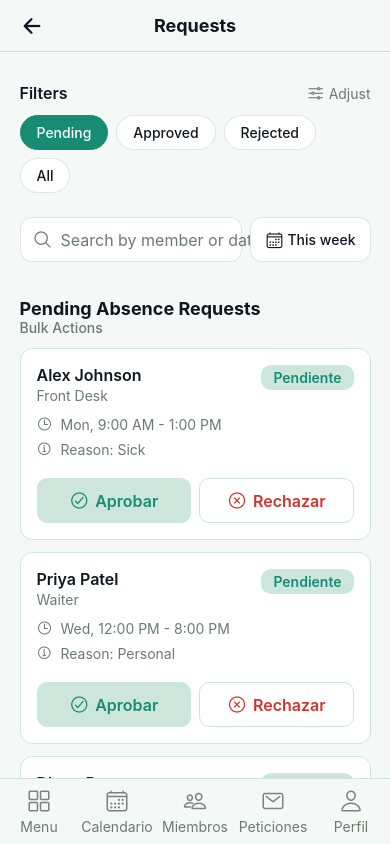
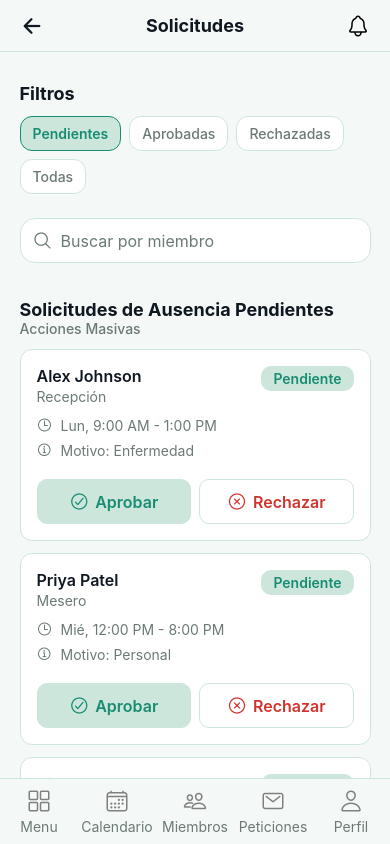
Before and after one commit to JosueUribeUgalde/Proyecto_Final_Apps_Moviles, a React Native app in the folder ProyectFinal/: screen /RequestScreen in a window 390 px wide. Built offline with nearby package versions, Linux system fonts and the light colour scheme; what react-native-calendars would draw is missing.

Commit message:
feat: implementar pantalla de solicitudes con filtrado y modal de decisiones

```diff
--- a/ProyectFinal/src/screens/admin/RequestScreen.js
+++ b/ProyectFinal/src/screens/admin/RequestScreen.js
@@ -1,6 +1,6 @@
 // 1. Paquetes core de React/React Native
 import { useState } from 'react';
-import { Text, View, ScrollView, TextInput, Pressable } from "react-native";
+import { Text, View, ScrollView, TextInput, Pressable, Modal, FlatList, StatusBar } from "react-native";
 
 // 2. Bibliotecas de terceros
 import { SafeAreaView } from "react-native-safe-area-context";
@@ -19,70 +19,142 @@ export default function RequestScreen({ navigation }) {
   const [showBanner, setShowBanner] = useState(false);
   const [bannerMessage, setBannerMessage] = useState('');
   const [bannerType, setBannerType] = useState('success');
-  const [selectedFilter, setSelectedFilter] = useState('Pending');
+  const [selectedFilter, setSelectedFilter] = useState('Pendientes');
   const [searchQuery, setSearchQuery] = useState('');
   const [showThisWeek, setShowThisWeek] = useState(false);
+  const [showDecisionsModal, setShowDecisionsModal] = useState(false);
 
-  // Mock data - Pending Absence Requests
+  // Mock data - Solicitudes de Ausencia Pendientes
   const pendingRequests = [
     {
       id: 1,
       name: 'Alex Johnson',
-      position: 'Front Desk',
-      date: 'Mon, 9:00 AM - 1:00 PM',
-      reason: 'Reason: Sick',
+      position: 'Recepción',
+      date: 'Lun, 9:00 AM - 1:00 PM',
+      reason: 'Motivo: Enfermedad',
     },
     {
       id: 2,
       name: 'Priya Patel',
-      position: 'Waiter',
-      date: 'Wed, 12:00 PM - 8:00 PM',
-      reason: 'Reason: Personal',
+      position: 'Mesero',
+      date: 'Mié, 12:00 PM - 8:00 PM',
+      reason: 'Motivo: Personal',
     },
     {
       id: 3,
       name: 'Diego Ramos',
-      position: 'Host / Hos',
-      date: 'Fri, 10:00 AM - 6:00 PM',
-      reason: 'Reason: Vacation',
+      position: 'Anfitrión',
+      date: 'Vie, 10:00 AM - 6:00 PM',
+      reason: 'Motivo: Vacaciones',
     },
   ];
 
-  // Mock data - Recent Decisions
+  // Mock data - Decisiones Recientes
   const recentDecisions = [
     {
       id: 1,
-      status: 'Approved',
+      status: 'Aprobada',
+      name: 'Alex Johnson',
       role: 'Barr Lee',
-      date: 'Today 8:10 AM',
+      date: 'Hoy 8:10 AM',
+      reason: 'Permiso médico',
     },
     {
       id: 2,
-      status: 'Rejected',
+      status: 'Rechazada',
+      name: 'Maria Garcia',
       role: 'Chef',
+      date: 'Hoy 7:45 AM',
+      reason: 'Solicitud de vacaciones',
     },
     {
       id: 3,
-      status: 'Auto-reassigned',
-      role: 'Front Desk',
-      date: 'Yesterday',
+      status: 'Auto-reasignada',
+      name: 'John Smith',
+      role: 'Recepción',
+      date: 'Ayer',
+      reason: 'Asunto personal',
     },
   ];
 
-  const filters = ['Pending', 'Approved', 'Rejected', 'All'];
+  // Mock data - Todas las Decisiones (para modal)
+  const allDecisions = [
+    ...recentDecisions,
+    {
+      id: 4,
+      status: 'Aprobada',
+      name: 'Priya Patel',
+      role: 'Mesero',
+      date: 'Ayer 6:30 PM',
+      reason: 'Cita médica',
+    },
+    {
+      id: 5,
+      status: 'Rechazada',
+      name: 'Carlos Martinez',
+      role: 'Anfitrión',
+      date: 'Ayer 2:15 PM',
+      reason: 'Aviso insuficiente',
+    },
+    {
+      id: 6,
+      status: 'Aprobada',
+      name: 'Sarah Williams',
+      role: 'Bartender',
+      date: 'Hace 2 días',
+      reason: 'Emergencia familiar',
+    },
+    {
+      id: 7,
+      status: 'Auto-reasignada',
+      name: 'Michael Brown',
+      role: 'Mesero',
+      date: 'Hace 2 días',
+      reason: 'Cobertura disponible',
+    },
+    {
+      id: 8,
+      status: 'Aprobada',
+      name: 'Lisa Anderson',
+      role: 'Personal de Cocina',
+      date: 'Hace 3 días',
+      reason: 'Vacaciones pre-aprobadas',
+    },
+  ];
+
+  const filters = ['Pendientes', 'Aprobadas', 'Rechazadas', 'Todas'];
+
+  // Filter requests based on search query and selected filter
+  const getFilteredRequests = () => {
+    let filtered = pendingRequests;
+
+    // Filter by search query (search by name)
+    if (searchQuery.trim() !== '') {
+      filtered = filtered.filter((request) =>
+        request.name.toLowerCase().includes(searchQuery.toLowerCase())
+      );
+    }
+
+    // TODO: When connected to Firebase, also filter by selectedFilter status
+    // For now, we're showing all pending requests
+
+    return filtered;
+  };
+
+  const filteredRequests = getFilteredRequests();
 
   const handleApprove = (requestId) => {
-    setBannerMessage('Request approved successfully');
+    setBannerMessage('Solicitud aprobada exitosamente');
     setBannerType('success');
     setShowBanner(true);
-    // TODO: Implement approve logic with Firebase
+    // TODO: Implementar lógica de aprobación con Firebase
   };
 
   const handleReject = (requestId) => {
-    setBannerMessage('Request rejected');
+    setBannerMessage('Solicitud rechazada');
     setBannerType('error');
     setShowBanner(true);
-    // TODO: Implement reject logic with Firebase
+    // TODO: Implementar lógica de rechazo con Firebase
   };
 
   const handleMessage = (requestId) => {
@@ -92,15 +164,19 @@ export default function RequestScreen({ navigation }) {
 
   return (
     <SafeAreaView edges={['top', 'bottom']} style={styles.container}>
+      <StatusBar
+        barStyle="dark-content"
+        backgroundColor={COLORS.background}
+        translucent={false}
+      />
       <HeaderScreen
-        title="Requests"
+        title="Solicitudes"
         leftIcon={<Ionicons name="arrow-back" size={24} color={COLORS.textBlack} />}
-        // rightIcon={<Ionicons name="add" size={28} color={COLORS.textBlack} />}
+            rightIcon={<Ionicons name="notifications-outline" size={24} color="black" />}
         onLeftPress={() => navigation.goBack()}
-        // onRightPress={() => {
-        //   // TODO: Navigate to add request screen
-        //   console.log('Add new request');
-        // }}
+         onRightPress={() => {
+        //   AQUI SE VA A REDIRECCIONAR A NOTIFICACIONES (proxima de crear)
+         }}
       />
 
       {showBanner && (
@@ -118,17 +194,7 @@ export default function RequestScreen({ navigation }) {
         {/* Filters Section */}
         <View style={styles.filtersContainer}>
           <View style={styles.filtersHeader}>
-            <Text style={styles.filtersTitle}>Filters</Text>
-            <Pressable
-              style={styles.adjustButton}
-              onPress={() => {
-                // TODO: Open adjust filters modal
-                console.log('Adjust filters');
-              }}
-            >
-              <Ionicons name="options-outline" size={18} color={COLORS.textGray} />
-              <Text style={styles.adjustText}>Adjust</Text>
-            </Pressable>
+            <Text style={styles.filtersTitle}>Filtros</Text>
           </View>
 
           <View style={styles.filterChipsContainer}>
@@ -154,41 +220,31 @@ export default function RequestScreen({ navigation }) {
           </View>
         </View>
 
-        {/* Search and Week Toggle */}
+        {/* Search */}
         <View style={styles.searchWeekContainer}>
           <View style={styles.searchContainer}>
             <Ionicons name="search-outline" size={20} color={COLORS.textGray} />
             <TextInput
               style={styles.searchInput}
-              placeholder="Search by member or date"
+              placeholder="Buscar por miembro"
               placeholderTextColor={COLORS.textGray}
               value={searchQuery}
               onChangeText={setSearchQuery}
             />
           </View>
-          <Pressable
-            style={styles.weekToggleButton}
-            onPress={() => setShowThisWeek(!showThisWeek)}
-          >
-            <Ionicons
-              name={showThisWeek ? "calendar" : "calendar-outline"}
-              size={18}
-              color={COLORS.textBlack}
-            />
-            <Text style={styles.weekToggleText}>This week</Text>
-          </Pressable>
         </View>
 
         {/* Pending Absence Requests Section */}
         <View style={styles.sectionHeader}>
           <View>
-            <Text style={styles.sectionTitle}>Pending Absence Requests</Text>
-            <Text style={styles.sectionSubtitle}>Bulk Actions</Text>
+            <Text style={styles.sectionTitle}>Solicitudes de Ausencia Pendientes</Text>
+            <Text style={styles.sectionSubtitle}>Acciones Masivas</Text>
           </View>
         </View>
 
         {/* Request Cards */}
-        {pendingRequests.map((request) => (
+        {filteredRequests.length > 0 ? (
+          filteredRequests.map((request) => (
             <View key={request.id} style={styles.requestCard}>
               <View style={styles.requestHeader}>
                 <View>
@@ -235,19 +291,27 @@ export default function RequestScreen({ navigation }) {
                 />
               </View>
             </View>
-        ))}
+          ))
+        ) : (
+          <View style={styles.emptyState}>
+            <Ionicons name="search-outline" size={48} color={COLORS.textGray} />
+            <Text style={styles.emptyStateText}>No se encontraron solicitudes</Text>
+            <Text style={styles.emptyStateSubtext}>
+              {searchQuery.trim() !== ''
+                ? `No hay resultados para "${searchQuery}"`
+                : 'No hay solicitudes pendientes'}
+            </Text>
+          </View>
+        )}
 
         {/* Recent Decisions Section */}
         <View style={styles.sectionHeader}>
-          <Text style={styles.sectionTitle}>Recent Decisions</Text>
+          <Text style={styles.sectionTitle}>Decisiones Recientes</Text>
           <Pressable
             style={styles.viewAllButton}
-            onPress={() => {
-              // TODO: Navigate to view all decisions
-              console.log('View all decisions');
-            }}
+            onPress={() => setShowDecisionsModal(true)}
           >
-            <Text style={styles.viewAllText}>View All</Text>
+            <Text style={styles.viewAllText}>Ver Todas</Text>
           </Pressable>
         </View>
 
@@ -268,6 +332,78 @@ export default function RequestScreen({ navigation }) {
         <View style={{ height: 30 }} />
       </ScrollView>
 
+      {/* Decisions Modal */}
+      <Modal
+        transparent
+        visible={showDecisionsModal}
+        animationType="slide"
+        onRequestClose={() => setShowDecisionsModal(false)}
+        statusBarTranslucent
+      >
+        <StatusBar
+          barStyle="light-content"
+          backgroundColor="rgba(0, 0, 0, 0.5)"
+          translucent={true}
+        />
+        <View style={styles.modalOverlay}>
+          <Pressable
+            style={styles.modalOverlayTouchable}
+            onPress={() => setShowDecisionsModal(false)}
+          />
+          <View style={styles.modalContent}>
+            <View style={styles.modalHeader}>
+              <Text style={styles.modalTitle}>Todas las Decisiones</Text>
+              <Pressable onPress={() => setShowDecisionsModal(false)}>
+                <Ionicons name="close" size={24} color={COLORS.textBlack} />
+              </Pressable>
+            </View>
+
+            <FlatList
+              data={allDecisions}
+              keyExtractor={(item) => item.id.toString()}
+              showsVerticalScrollIndicator={false}
+              contentContainerStyle={styles.modalList}
+              renderItem={({ item }) => (
+                <View style={styles.modalDecisionCard}>
+                  <View style={styles.modalDecisionHeader}>
+                    <View style={styles.modalDecisionInfo}>
+                      <Text style={styles.modalDecisionName}>{item.name}</Text>
+                      <Text style={styles.modalDecisionRole}>{item.role}</Text>
+                    </View>
+                    <View style={[
+                      styles.modalStatusBadge,
+                      item.status === 'Aprobada' && styles.statusApproved,
+                      item.status === 'Rechazada' && styles.statusRejected,
+                      item.status === 'Auto-reasignada' && styles.statusAuto,
+                    ]}>
+                      <Text style={[
+                        styles.modalStatusText,
+                        item.status === 'Aprobada' && styles.statusApprovedText,
+                        item.status === 'Rechazada' && styles.statusRejectedText,
+                        item.status === 'Auto-reasignada' && styles.statusAutoText,
+                      ]}>
+                        {item.status}
+                      </Text>
+                    </View>
+                  </View>
+
+                  <View style={styles.modalDecisionDetails}>
+                    <View style={styles.modalDetailRow}>
+                      <Ionicons name="time-outline" size={14} color={COLORS.textGray} />
+                      <Text style={styles.modalDetailText}>{item.date}</Text>
+                    </View>
+                    <View style={styles.modalDetailRow}>
+                      <Ionicons name="information-circle-outline" size={14} color={COLORS.textGray} />
+                      <Text style={styles.modalDetailText}>{item.reason}</Text>
+                    </View>
+                  </View>
+                </View>
+              )}
+            />
+          </View>
+        </View>
+      </Modal>
+
       <View style={styles.footerContainer}>
         <MenuFooterAdmin />
       </View>
--- a/ProyectFinal/src/screens/user/Logout.js
+++ b/ProyectFinal/src/screens/user/Logout.js
@@ -12,7 +12,7 @@ export default function Logout({ navigation }) {
     const handleLogout = () => {
         setShowBanner(true);
         setTimeout(() => {
-            navigation.navigate('Login');
+            navigation.navigate('Welcome');
         }, 2000);
     };
 
--- a/ProyectFinal/src/styles/screens/admin/CalendarAdminStyles.js
+++ b/ProyectFinal/src/styles/screens/admin/CalendarAdminStyles.js
@@ -115,8 +115,6 @@ export default StyleSheet.create({
     borderRadius: RADIUS.sm,
     gap: 8,
     alignSelf: 'stretch',
-    borderWidth: 1,
-    borderColor: COLORS.backgroundBP,
   },
   viewRequestsButtonText: {
     fontSize: FONTS.regular,
--- a/ProyectFinal/src/styles/screens/admin/RequestStyles.js
+++ b/ProyectFinal/src/styles/screens/admin/RequestStyles.js
@@ -1,5 +1,5 @@
 import { StyleSheet } from 'react-native';
-import { COLORS, FONTS, RADIUS, SHADOWS } from '../../../components/constants/theme';
+import { COLORS, FONTS, RADIUS } from '../../../components/constants/theme';
 
 export default StyleSheet.create({
   container: {
@@ -34,18 +34,9 @@ export default StyleSheet.create({
     marginBottom: 12,
   },
   filtersTitle: {
-    fontSize: FONTS.regular,
-    fontWeight: '600',
+    fontSize: FONTS.large,
+    fontWeight: 'bold',
     color: COLORS.textBlack,
-  },
-  adjustButton: {
-    flexDirection: 'row',
-    alignItems: 'center',
-    gap: 4,
-  },
-  adjustText: {
-    fontSize: FONTS.small,
-    color: COLORS.textGray,
   },
   filterChipsContainer: {
     flexDirection: 'row',
@@ -54,64 +45,49 @@ export default StyleSheet.create({
     marginBottom: 12,
   },
   filterChip: {
-    paddingHorizontal: 16,
     paddingVertical: 8,
-    borderRadius: 20,
+    paddingHorizontal: 12,
+    backgroundColor: COLORS.backgroundWhite,
+    borderRadius: RADIUS.md,
     borderWidth: 1,
-    borderColor: COLORS.borderGray,
-    backgroundColor: COLORS.backgroundWhite,
+    borderColor: COLORS.borderSecondary,
   },
   filterChipActive: {
-    backgroundColor: COLORS.primary,
+    backgroundColor: COLORS.backgroundBS,
     borderColor: COLORS.primary,
   },
   filterChipText: {
     fontSize: FONTS.small,
-    color: COLORS.textBlack,
+    color: COLORS.textGray,
     fontWeight: '500',
   },
   filterChipTextActive: {
-    color: COLORS.textWhite,
+    color: COLORS.textGreen,
+    fontWeight: '600',
   },
 
-  // Search and Week Toggle
+  // Search
   searchWeekContainer: {
     flexDirection: 'row',
-    gap: 8,
+    justifyContent: 'center',
     marginBottom: 16,
   },
   searchContainer: {
-    flex: 1,
+    width: '100%',
     flexDirection: 'row',
     alignItems: 'center',
     backgroundColor: COLORS.backgroundWhite,
-    borderRadius: RADIUS.md,
+    borderRadius: RADIUS.lg,
     paddingHorizontal: 12,
     paddingVertical: 10,
     borderWidth: 1,
-    borderColor: COLORS.borderGray,
+    borderColor: COLORS.borderSecondary,
   },
   searchInput: {
     flex: 1,
     marginLeft: 8,
     fontSize: FONTS.regular,
     color: COLORS.textBlack,
-  },
-  weekToggleButton: {
-    flexDirection: 'row',
-    alignItems: 'center',
-    backgroundColor: COLORS.backgroundWhite,
-    paddingHorizontal: 14,
-    paddingVertical: 10,
-    borderRadius: RADIUS.md,
-    borderWidth: 1,
-    borderColor: COLORS.borderGray,
-    gap: 4,
-  },
-  weekToggleText: {
-    fontSize: FONTS.small,
-    color: COLORS.textBlack,
-    fontWeight: '500',
   },
 
   // Section Headers
@@ -177,8 +153,6 @@ export default StyleSheet.create({
     color: COLORS.primary,
     fontWeight: '600',
   },
-
-  // Detalles de la petición
   requestDetails: {
     marginBottom: 12,
     gap: 8,
@@ -192,8 +166,6 @@ export default StyleSheet.create({
     fontSize: FONTS.small,
     color: COLORS.textGray,
   },
-
-  // Botones de acción (ahora manejados por ButtonRequest component)
   actionButtons: {
     flexDirection: 'row',
     gap: 8,
@@ -234,11 +206,125 @@ export default StyleSheet.create({
   emptyState: {
     alignItems: 'center',
     justifyContent: 'center',
-    paddingVertical: 40,
+    paddingVertical: 48,
+    paddingHorizontal: 24,
   },
   emptyStateText: {
-    fontSize: FONTS.regular,
-    color: COLORS.textGray,
+    fontSize: FONTS.large,
+    fontWeight: 'bold',
+    color: COLORS.textBlack,
+    marginTop: 16,
     textAlign: 'center',
   },
+  emptyStateSubtext: {
+    fontSize: FONTS.medium,
+    color: COLORS.textGray,
+    marginTop: 8,
+    textAlign: 'center',
+  },
+
+  // Modal Styles
+  modalOverlay: {
+    flex: 1,
+    backgroundColor: 'rgba(0, 0, 0, 0.5)',
+    justifyContent: 'flex-end',
+  },
+  modalOverlayTouchable: {
+    flex: 1,
+  },
+  modalContent: {
+    backgroundColor: COLORS.backgroundWhite,
+    borderTopLeftRadius: RADIUS.lg,
+    borderTopRightRadius: RADIUS.lg,
+    maxHeight: '80%',
+    paddingTop: 20,
+  },
+  modalHeader: {
+    flexDirection: 'row',
+    justifyContent: 'space-between',
+    alignItems: 'center',
+    paddingHorizontal: 20,
+    paddingBottom: 16,
+    borderBottomWidth: 1,
+    borderBottomColor: COLORS.borderSecondary,
+  },
+  modalTitle: {
+    fontSize: FONTS.large + 2,
+    fontWeight: 'bold',
+    color: COLORS.textBlack,
+  },
+  modalList: {
+    paddingHorizontal: 20,
+    paddingTop: 16,
+    paddingBottom: 32,
+  },
+
+  // Modal Decision Card
+  modalDecisionCard: {
+    backgroundColor: COLORS.background,
+    borderRadius: RADIUS.md,
+    padding: 14,
+    marginBottom: 12,
+    borderWidth: 1,
+    borderColor: COLORS.borderSecondary,
+  },
+  modalDecisionHeader: {
+    flexDirection: 'row',
+    justifyContent: 'space-between',
+    alignItems: 'flex-start',
+    marginBottom: 10,
+  },
+  modalDecisionInfo: {
+    flex: 1,
+  },
+  modalDecisionName: {
+    fontSize: FONTS.regular,
+    fontWeight: '600',
+    color: COLORS.textBlack,
+    marginBottom: 2,
+  },
+  modalDecisionRole: {
+    fontSize: FONTS.small,
+    color: COLORS.textGray,
+  },
+  modalStatusBadge: {
+    paddingHorizontal: 10,
+    paddingVertical: 4,
+    borderRadius: RADIUS.sm,
+    marginLeft: 8,
+  },
+  statusApproved: {
+    backgroundColor: COLORS.backgroundBS,
+  },
+  statusRejected: {
+    backgroundColor: '#FDE8E8',
+  },
+  statusAuto: {
+    backgroundColor: '#E8F4FD',
+  },
+  modalStatusText: {
+    fontSize: FONTS.small - 1,
+    fontWeight: '600',
+  },
+  statusApprovedText: {
+    color: COLORS.textGreen,
+  },
+  statusRejectedText: {
+    color: COLORS.error,
+  },
+  statusAutoText: {
+    color: '#1E88E5',
+  },
+  modalDecisionDetails: {
+    gap: 6,
+  },
+  modalDetailRow: {
+    flexDirection: 'row',
+    alignItems: 'center',
+    gap: 6,
+  },
+  modalDetailText: {
+    fontSize: FONTS.small,
+    color: COLORS.textGray,
+  },
 });
```
Lines whose indentation alone changed are shown as unchanged.
